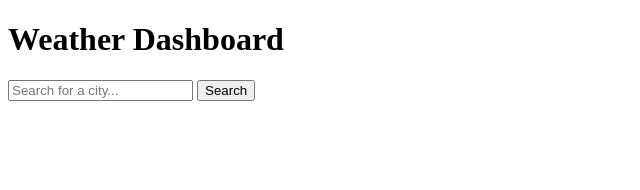
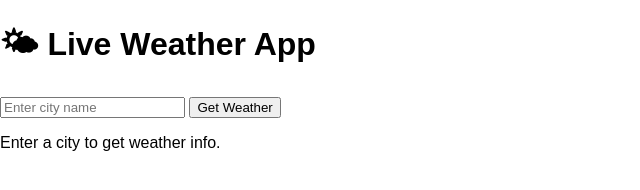
Before and after one commit to Strisharajlak/weather, a plain HTML site: page index.html in a window 1280 px wide. Shown: the whole page, without its empty margins (0-640 px from the left). Drawn offline with Linux system fonts and the light colour scheme.

Commit message:
Update index.html

```diff
--- a/index.html
+++ b/index.html
@@ -3,18 +3,14 @@
 <head>
     <meta charset="UTF-8">
     <meta name="viewport" content="width=device-width, initial-scale=1.0">
-    <title>Weather Dashboard</title>
-    <link rel="stylesheet" href="styles.css">
+    <title>Live Weather App</title>
+    <link rel="stylesheet" href="style.css"> <!-- Link to CSS -->
+    <script defer src="script.js"></script>
 </head>
 <body>
-    <header>
-        <h1>Weather Dashboard</h1>
-        <input id="search-input" type="text" placeholder="Search for a city...">
-        <button id="search-button">Search</button>
-    </header>
-    <main>
-        <div id="weather-data"></div>
-    </main>
-    <script src="script.js"></script>
+    <h1>🌤 Live Weather App</h1>
+    <input type="text" id="city" placeholder="Enter city name" />
+    <button onclick="fetchWeather()">Get Weather</button>
+    <p id="weather">Enter a city to get weather info.</p>
 </body>
 </html>
```
